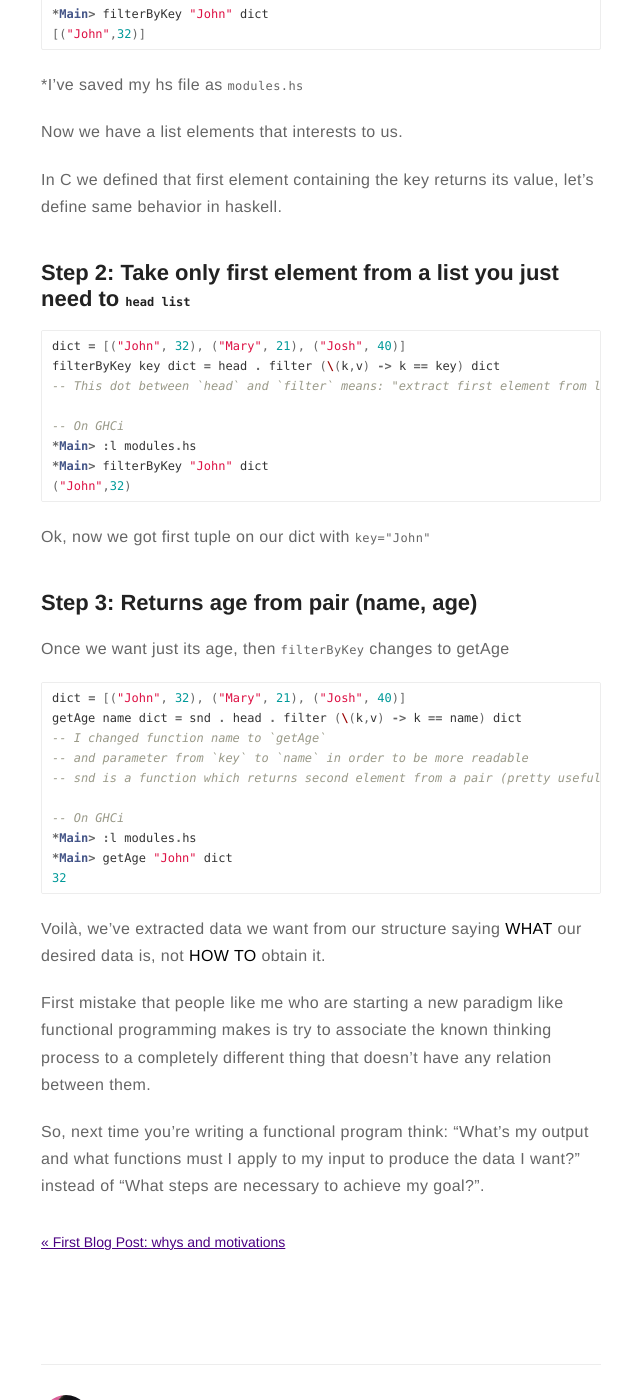
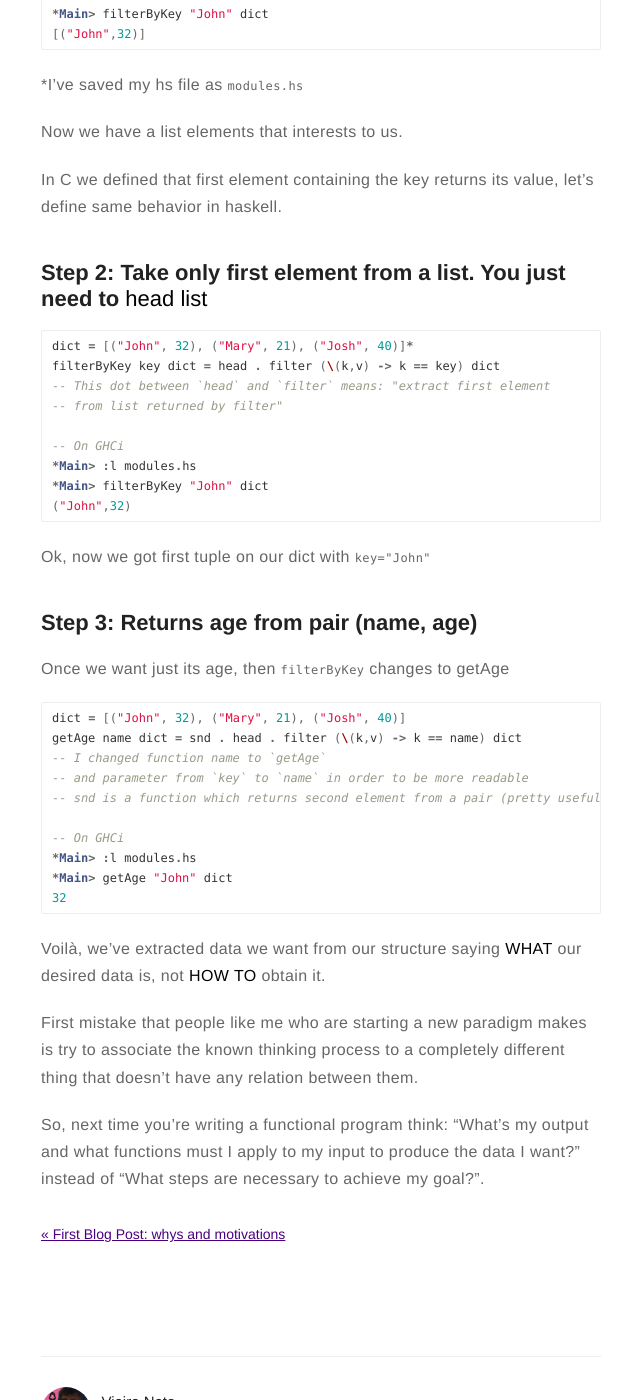
Before and after one commit to vieiramanoel/vieiramanoel.github.io, a Jekyll site: the page built from _posts/2018-12-19-Differences-imperative-functional.markdown, in a window 1280 px wide and 1400 px high, scrolled down 3057 px. Shown: the whole window, without its empty margins (319-959 px from the left). Built offline with Jekyll 4.4.1, drawn with Linux system fonts in a browser that asks for light colours; some of the changed text lies outside the part shown.

Commit message:
last adjustments

```diff
--- a/_posts/2018-12-19-Differences-imperative-functional.markdown
+++ b/_posts/2018-12-19-Differences-imperative-functional.markdown
@@ -103,7 +103,7 @@ Let's get back our dict definition
 
 For haskell lists and tuples are concepts well defined, because, hm... it's a functional language.
 
-> Note: GHCi is a haskell interactive shell something pretty much like python interpreter
+> Note: GHCi is a haskell interactive shell, something pretty much like python interpreter
 
 So our dict would be simply:
 
@@ -141,13 +141,14 @@ Now we have a list elements that interests to us.
 
 In C we defined that first element containing the key returns its value, let's define same behavior in haskell.
 
-## Step 2: Take only first element from a list you just need to `head list`
+## Step 2: Take only first element from a list. You just need to **head list**
 
 {% highlight hs %}
 
-dict = [("John", 32), ("Mary", 21), ("Josh", 40)]
+dict = [("John", 32), ("Mary", 21), ("Josh", 40)]*
 filterByKey key dict = head . filter (\(k,v) -> k == key) dict
--- This dot between `head` and `filter` means: "extract first element from list returned by filter"
+-- This dot between `head` and `filter` means: "extract first element
+-- from list returned by filter"
 
 -- On GHCi
 *Main> :l modules.hs
@@ -179,6 +180,6 @@ getAge name dict = snd . head . filter (\(k,v) -> k == name) dict
 
 Voilà, we've extracted data we want from our structure saying **WHAT** our desired data is, not **HOW TO** obtain it.
 
-First mistake that people like me who are starting a new paradigm like functional programming makes is try to associate the known thinking process to a completely different thing that doesn't have any relation between them.
+First mistake that people like me who are starting a new paradigm makes is try to associate the known thinking process to a completely different thing that doesn't have any relation between them.
 
 So, next time you're writing a functional program think: "What's my output and what functions must I apply to my input to produce the data I want?" instead of "What steps are necessary to achieve my goal?".
```
